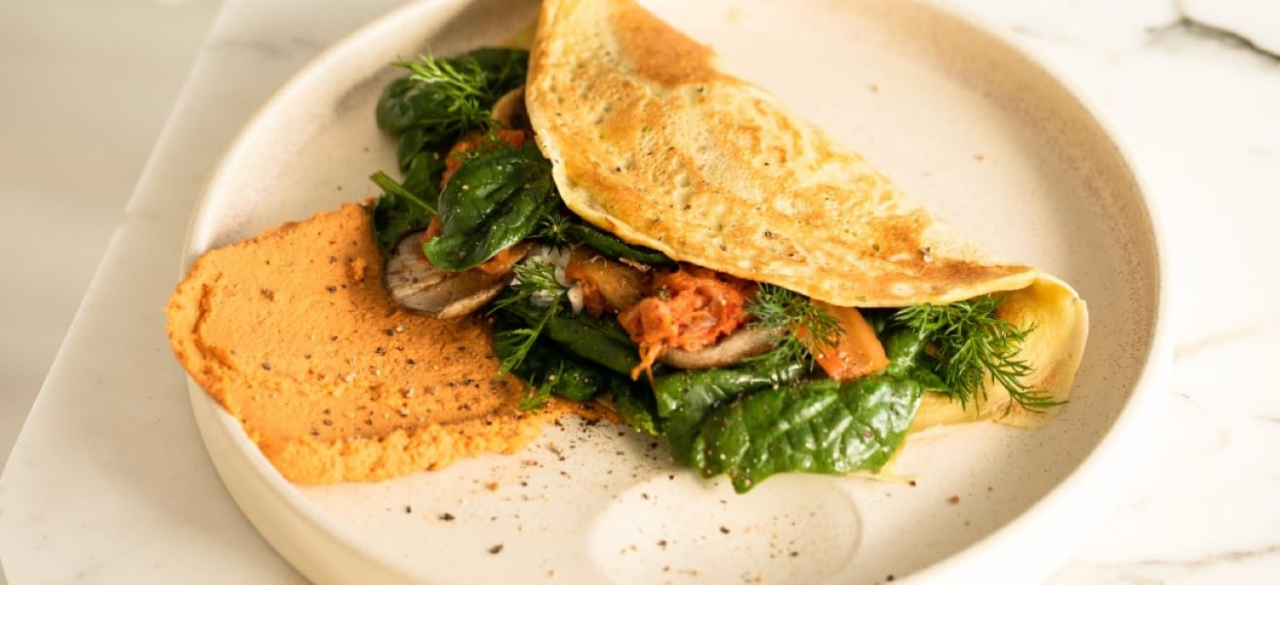
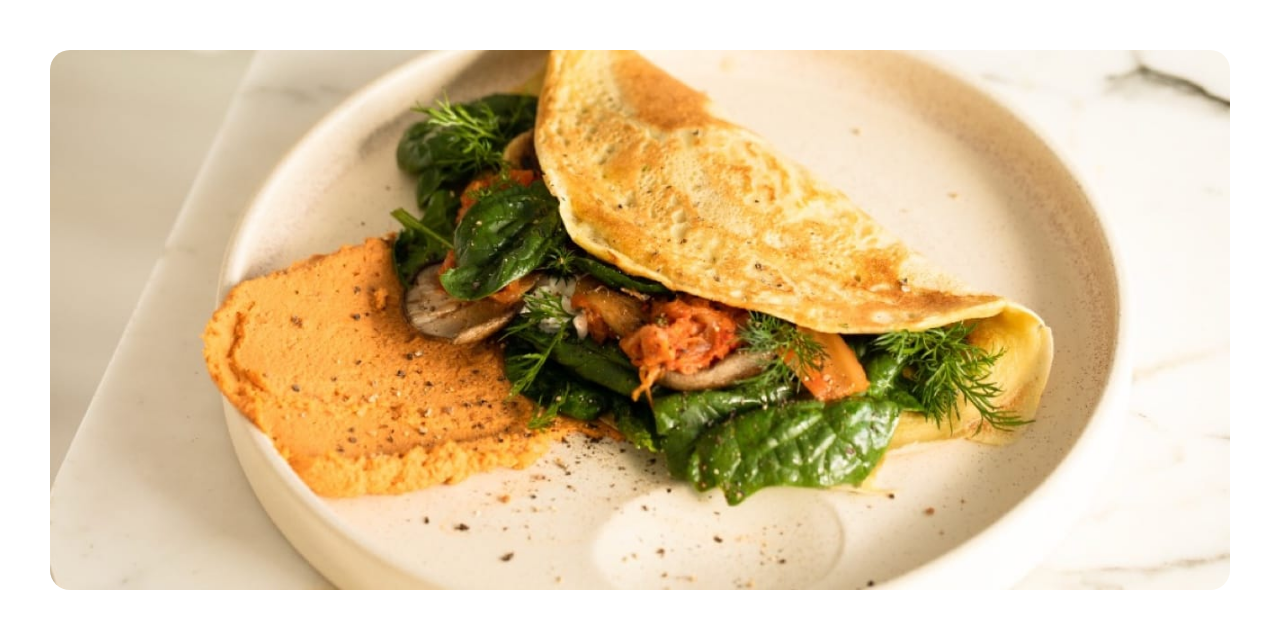
Before and after one commit to JanudaStack/recipe-page-main, a plain HTML site: page index.html in a window 1280 px wide. Shown: the top 619 px of the page. Drawn offline with Linux system fonts and the light colour scheme.

Commit message:
Add border radius to recipe images and adjust layout for larger screens

```diff
--- a/style.css
+++ b/style.css
@@ -120,3 +120,16 @@ header p {
     font-weight: 600;
     color: var(--subheading-font-color);
 }
+
+@media (min-width: 725px) {
+    .recipe-img {
+        display: flex;
+        justify-content: center;
+        padding: 50px;
+    }
+    .recipe-img img {
+        max-width: 100%;
+        height: auto;
+        border-radius: 20px;
+    }
+}
```
